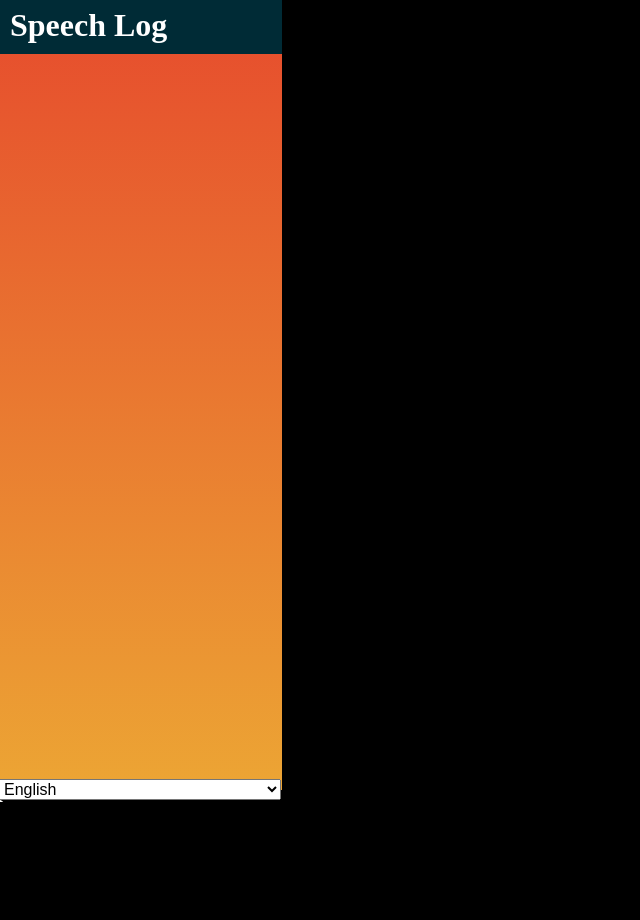
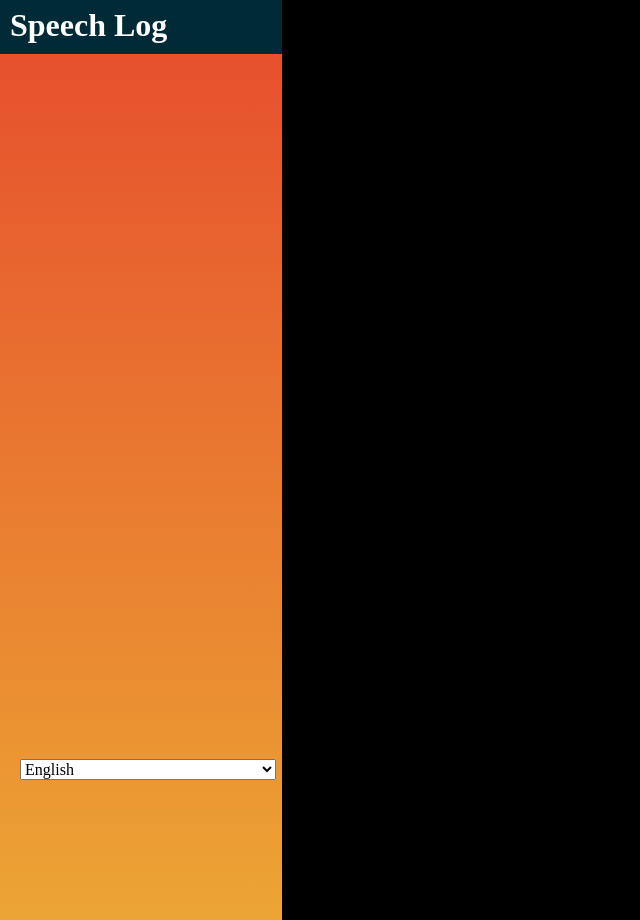
Before and after one commit to dkoodev/Core-Four-hackpoly2017, a PHP site: page / in a window 1280 px wide; the page is wider, and only the part inside the window is pictured. Shown: that part, without its empty margins (0-640 px from the left). Before the commit the page ends 802 px from the top of that part, so only its background shows below. Run offline with PHP 8.4, Linux system fonts and the light colour scheme; some libraries are stand-ins or nearby versions; some web fonts are replaced.

Commit message:
Took out unused class

```diff
--- a/main.css
+++ b/main.css
@@ -78,13 +78,6 @@ body {
     border-radius: 5px;
 }
 
-.transcriptContainer {
-    height: 100%;
-    width: 150px;
-    background-color: blue;
-    font-family: futura;
-    overflow-y: scroll;
-}
 
 #speechlog {
     background-color: #002B36;
@@ -93,24 +86,26 @@ body {
     padding-top: 17px;
     margin-top: 10px;
 
+
 }
 
 #transcript {
     margin: 10px;
     color: black;
     width: 22%;
-    height: 100vh;
+    height: 110vh;
     font-family: futura;
     background: -webkit-linear-gradient(#E64A2D, #ECA534); /* For Safari 5.1 to 6.0 */
     background: -o-linear-gradient(#E64A2D, #ECA534); /* For Opera 11.1 to 12.0 */
     background: -moz-linear-gradient(#E64A2D, #ECA534); /* For Firefox 3.6 to 15 */
     background: linear-gradient(#E64A2D, #ECA534);
+    padding-bottom: 50px;
 }
 
 .transcriptInner {
     color: black;
     background-color: white;
-    margin: 5px 10px;
+    margin: 5px 14px 5px 10px;
     padding: 7px;
     border-radius: 5px;
 
@@ -123,7 +118,7 @@ body {
 .transcriptTranslation {
     color: black;
     background-color: ;
-    margin: 5px 10px 5px 25px;
+    margin: 5px 14px 5px 25px;
     padding: 7px;
     border-radius: 5px;
 
@@ -133,11 +128,13 @@ body {
 }
 
 #lang_select {
+    font-family: futura;
     position: absolute;
-    bottom: 0px;
-    left: -1px;
+    bottom: 10px;
+    left: 10px;
     font-size: 16px;
-    width: 22%;
+    width: 20%;
+    margin:10px;
 }
 
 #translatedText {
```
